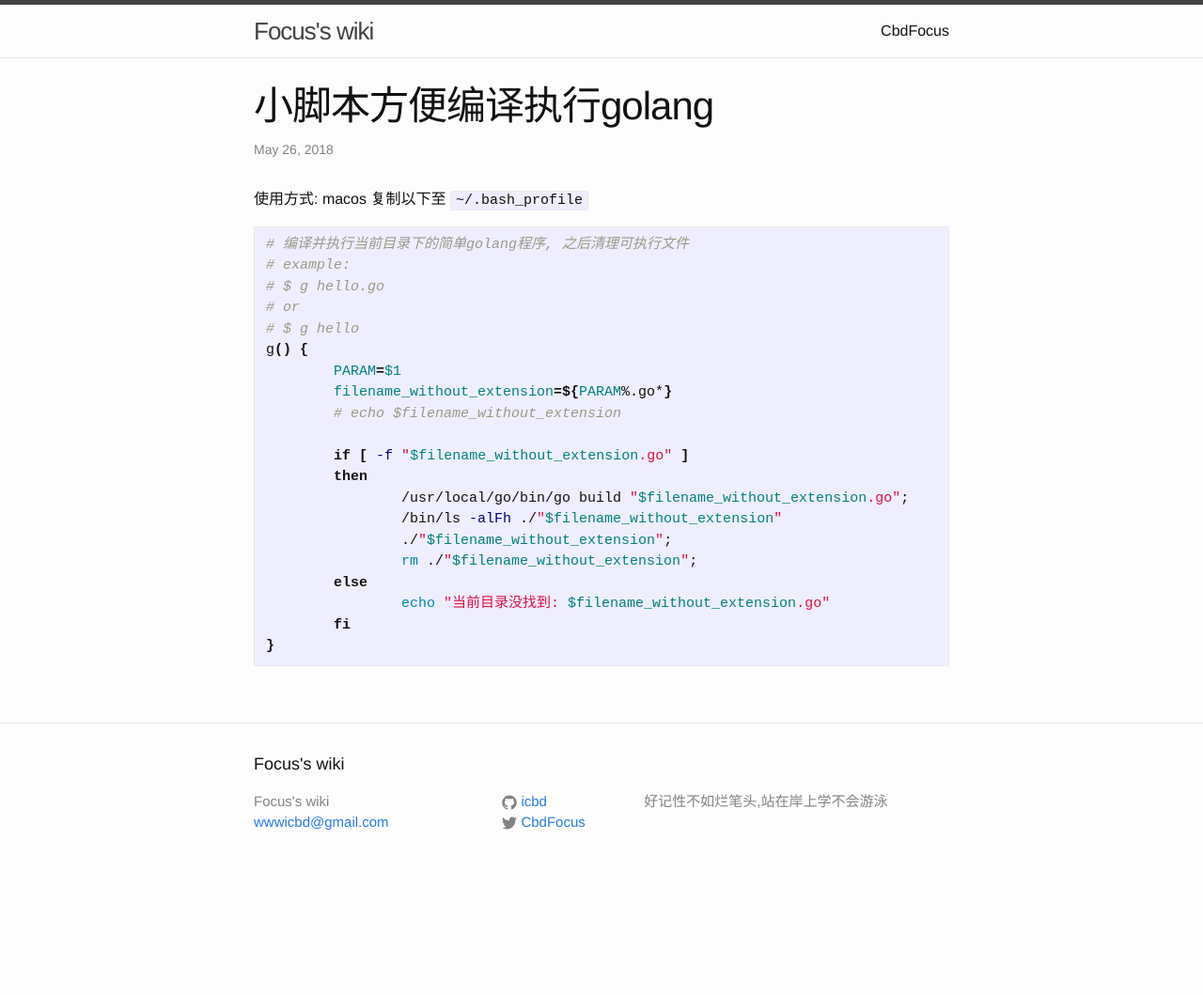
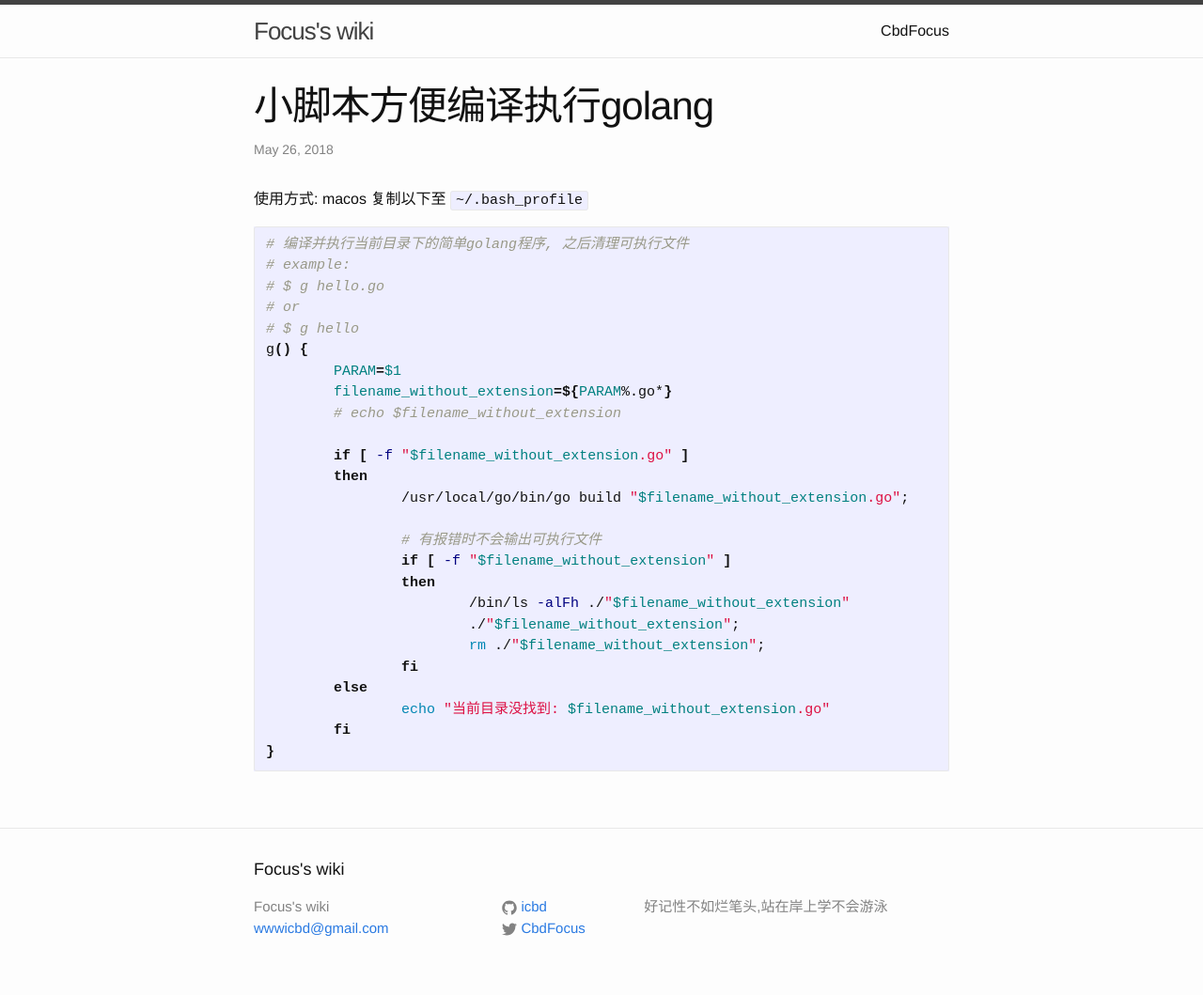
Before and after one commit to icbd/wiki, a Jekyll site: the page built from _posts/notes/2018-05-26-simple-bash-for-build-golang.md, in a window 1280 px wide. Shown: the whole page at 94% size. Built offline with Jekyll 4.4.1, drawn with Linux system fonts in a browser that asks for light colours; comment, search, counter and statistics services are not loaded; before the commit the page ends 947 px from its top, so only the background shows below that.

Commit message:
update simple-bash-for-build-golang
有报错时不会输出可执行文件

```diff
--- a/_posts/notes/2018-05-26-simple-bash-for-build-golang.md
+++ b/_posts/notes/2018-05-26-simple-bash-for-build-golang.md
@@ -21,9 +21,14 @@ g() {
 	if [ -f "$filename_without_extension.go" ]
 	then
  		/usr/local/go/bin/go build "$filename_without_extension.go";
-		/bin/ls -alFh ./"$filename_without_extension"
-		./"$filename_without_extension";
-		rm ./"$filename_without_extension";
+
+ 		# 有报错时不会输出可执行文件
+ 		if [ -f "$filename_without_extension" ]
+ 		then
+			/bin/ls -alFh ./"$filename_without_extension"
+			./"$filename_without_extension";
+			rm ./"$filename_without_extension";
+ 		fi
 	else
  		echo "当前目录没找到: $filename_without_extension.go"
 	fi
```
